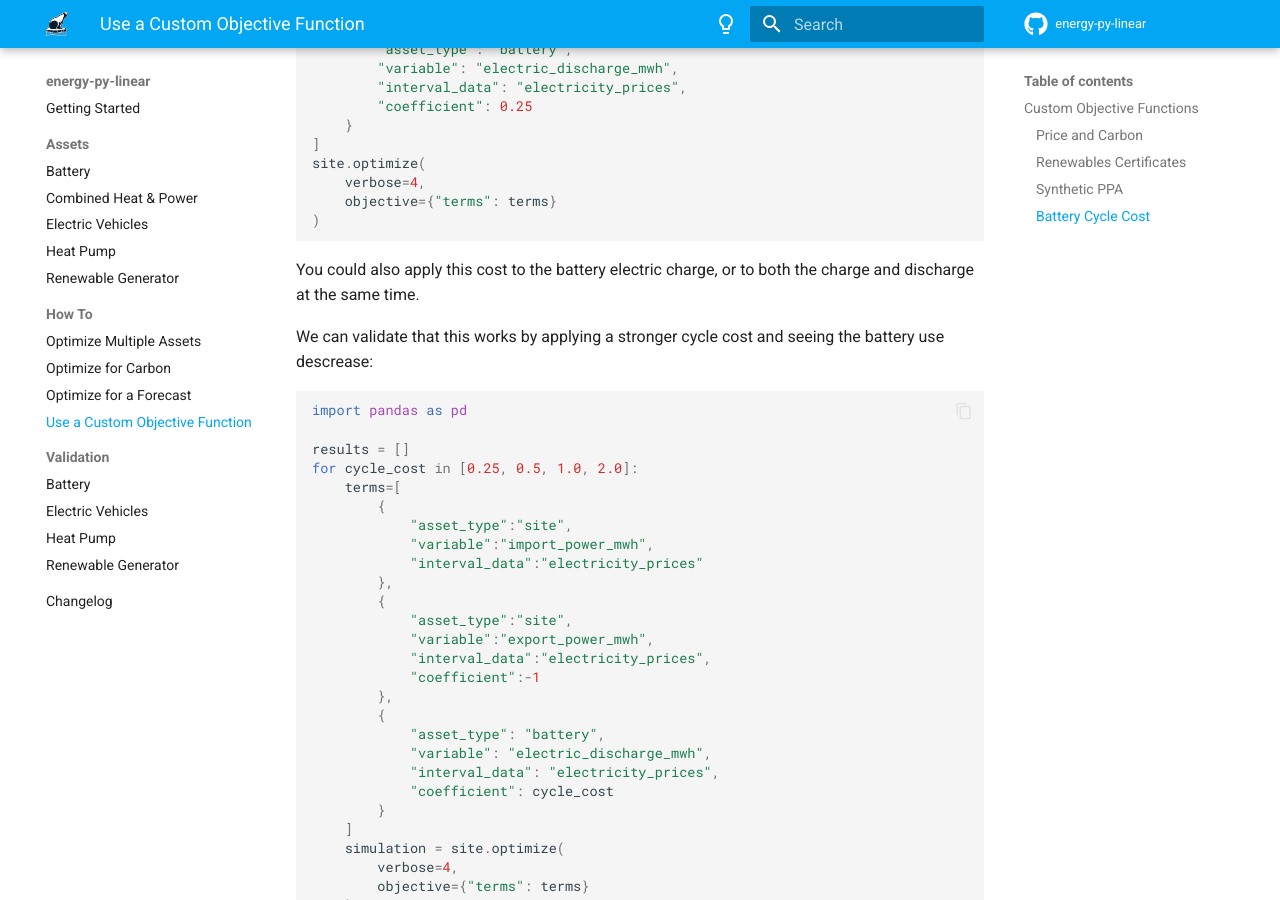
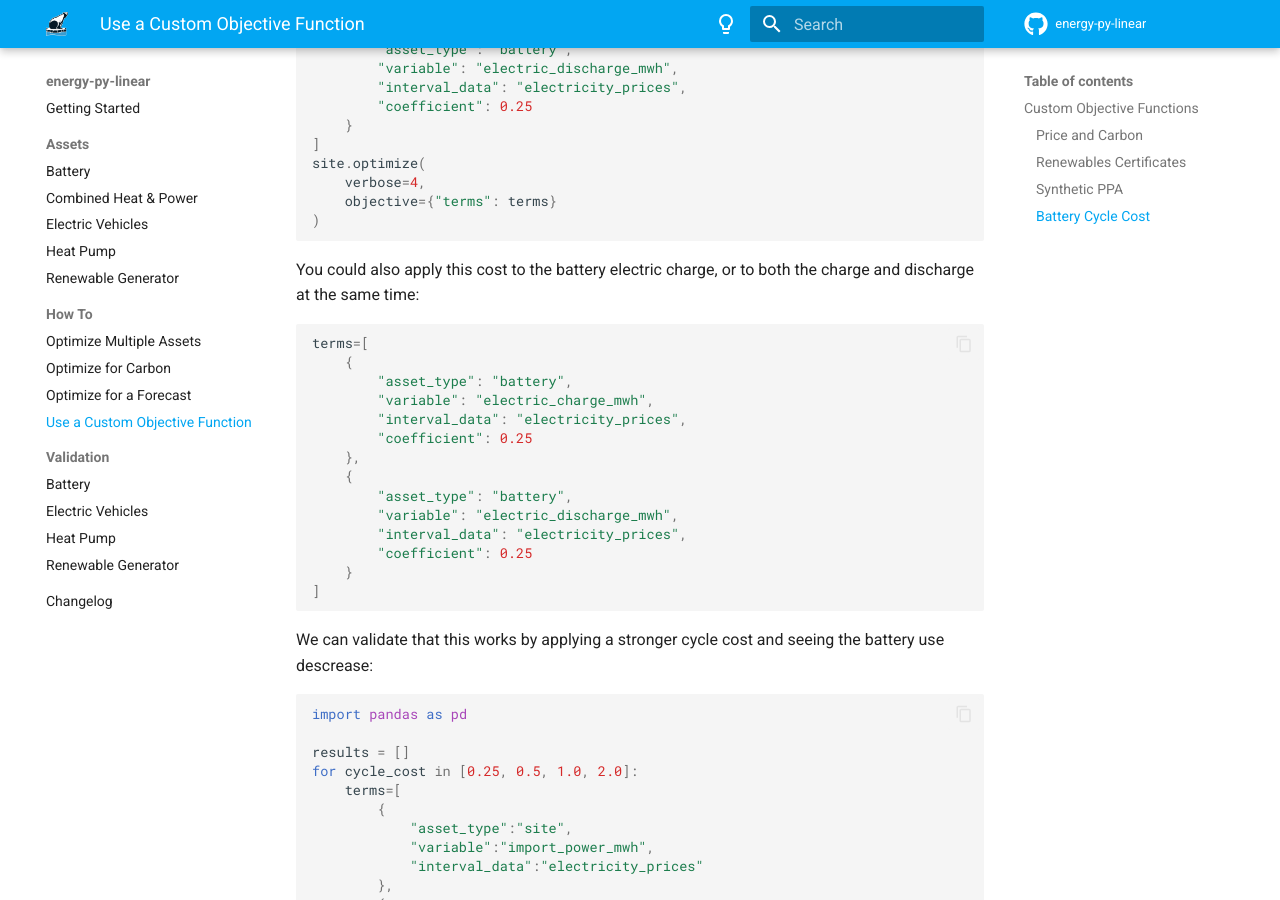
Before and after one commit to ADGEfficiency/energy-py-linear, an MkDocs documentation site: the page built from docs/docs/how-to/custom-objective.md, in a window 1280 px wide and 900 px high, scrolled down 6707 px. Built offline with MkDocs 1.6.1 and Material for MkDocs 9.7.7, drawn with Linux system fonts in a browser that asks for light colours; comment, search, counter and statistics services are not loaded; the version menu is left out; some of the changed text lies outside the part shown.

Commit message:
docs: small docs improvements

````diff
--- a/docs/docs/how-to/custom-objective.md
+++ b/docs/docs/how-to/custom-objective.md
@@ -337,7 +337,24 @@ site.optimize(
 )
 ```
 
-You could also apply this cost to the battery electric charge, or to both the charge and discharge at the same time.
+You could also apply this cost to the battery electric charge, or to both the charge and discharge at the same time:
+
+```python
+terms=[
+    {
+        "asset_type": "battery",
+        "variable": "electric_charge_mwh",
+        "interval_data": "electricity_prices",
+        "coefficient": 0.25
+    },
+    {
+        "asset_type": "battery",
+        "variable": "electric_discharge_mwh",
+        "interval_data": "electricity_prices",
+        "coefficient": 0.25
+    }
+]
+```
 
 We can validate that this works by applying a stronger cycle cost and seeing the battery use descrease:
 
````
Also changed, not shown: other parts of docs/docs/how-to/custom-objective.md (+1 -1 lines).
